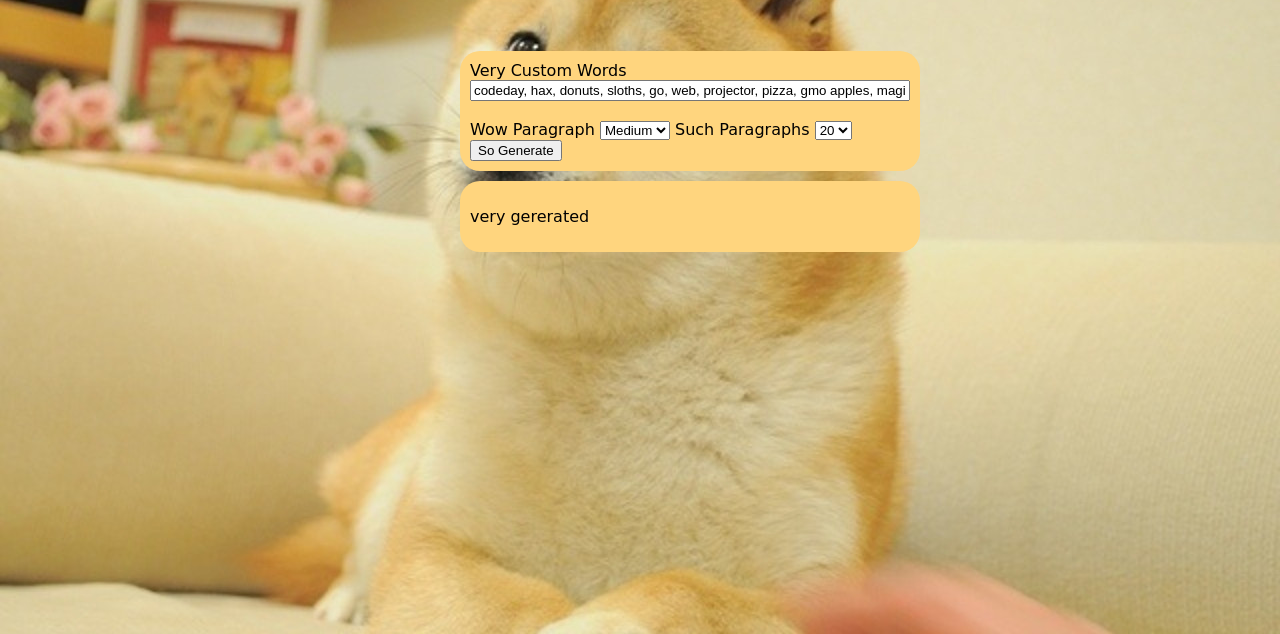
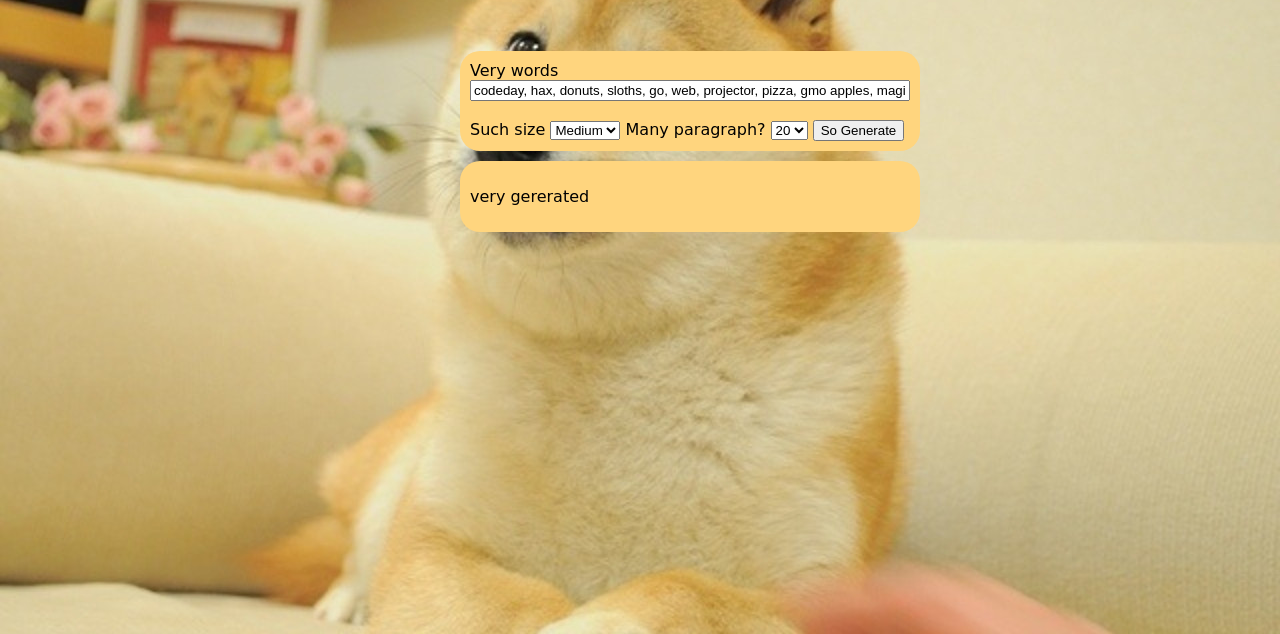
Before and after one commit to jcblw/wowipsum, a website: page public/index.html in a window 1280 px wide. Shown: the part 166-800 px from the top of the page. Drawn offline with nearby package versions, Linux system fonts and the light colour scheme.

Commit message:
such different text

```diff
--- a/public/index.html
+++ b/public/index.html
@@ -52,15 +52,15 @@
 	<div class="content">
 		<h1>WowIpsum</h1>
 		<div class="controls">
-			<label>Very Custom Words</label>
+			<label>Very words</label>
 			<input id="words" maxlength="1000" value="codeday, hax, donuts, sloths, go, web, projector, pizza, gmo apples, magik, gasp, omg, trayansaursus, apple piez"/><br>
-			<label for="amount">Wow Paragraph</label>
+			<label for="amount">Such size</label>
 			<select id="size">
 				<option value="small">Small</option>
 				<option value="medium" selected>Medium</option>
 				<option value="large">Large</option>
 			</select>
-			<label for="amount">Such Paragraphs</label>
+			<label for="amount">Many paragraph?</label>
 			<select id="amount">
 				<option value="10">10</option>
 				<option value="20" selected>20</option>
```
